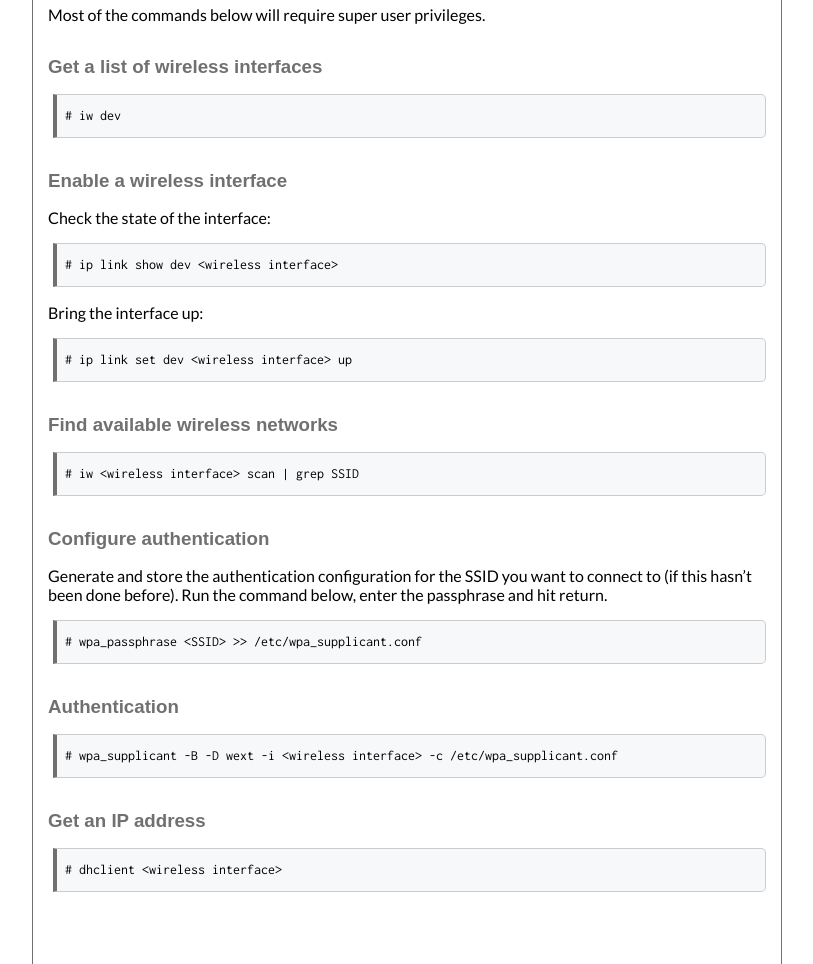
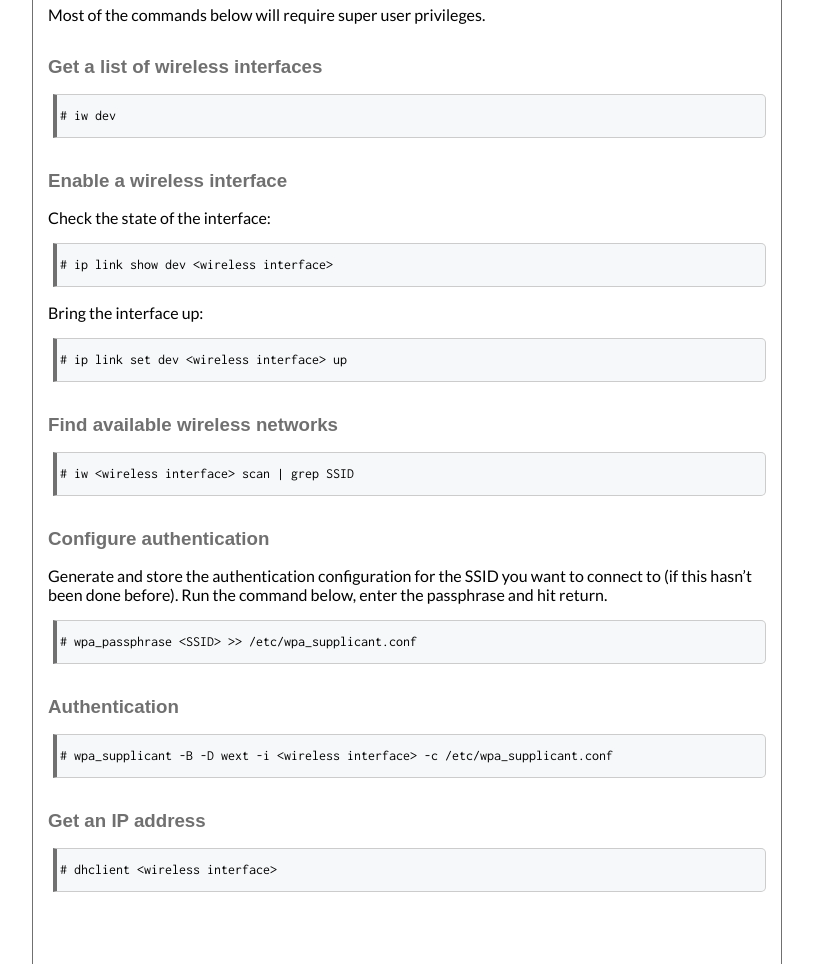
Before and after one commit to execas/execas.github.io, a Jekyll site: the page built from _posts/2018-08-11-wifi-configuration-with-the-linux-command-line.md, in a window 1280 px wide. Shown: the part 311-1275 px from the top of the page, without its empty margins (233-1046 px from the left). Built offline with Jekyll 4.4.1, drawn with Linux system fonts in a browser that asks for light colours.

Commit message:
Update execas.css

```diff
--- a/css/execas.css
+++ b/css/execas.css
@@ -30,7 +30,7 @@ pre {
      /*background-color: #f5f5f5;*/
      background-color: #f6f8fa;
      margin-left:5px;
-     padding-left: 5px;
+     /*padding-left: 5px;*/
      padding-bottom: 12px;
      padding-top: 12px;
      border: 1px solid #ccc;
```
